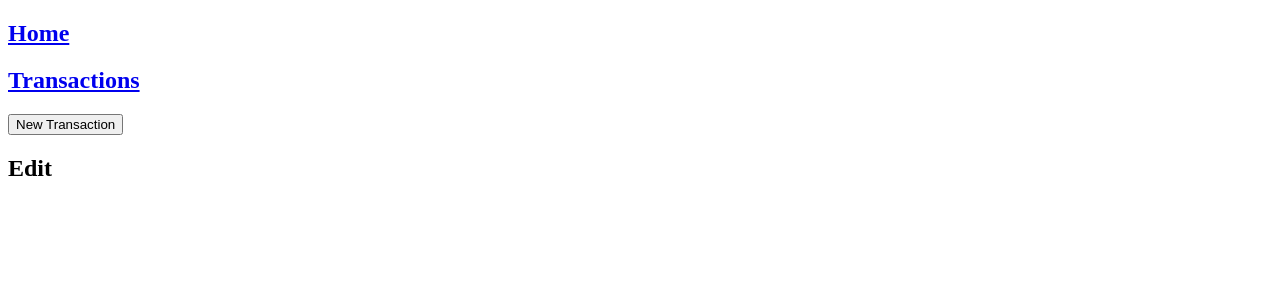
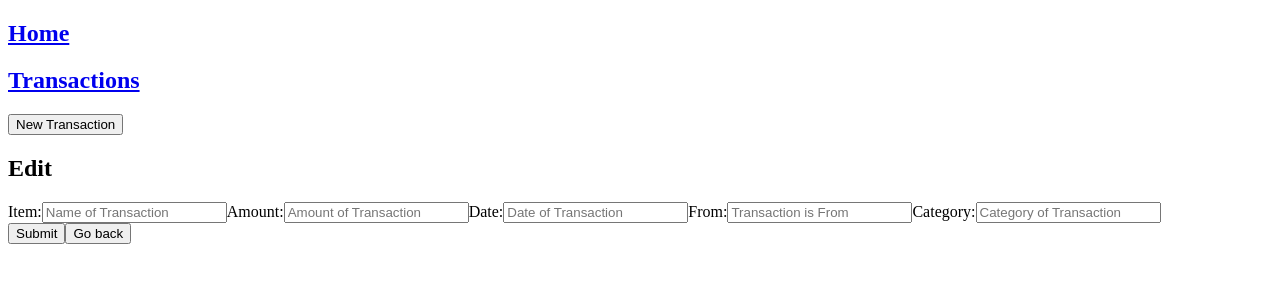
Before and after one commit to SamuelBAlba/SamBudgetApp-FrontEnd, a React (Create React App) app: page /transactions/1/edit in a window 1280 px wide. Shown: the top 300 px of the page. Built offline with nearby package versions, Linux system fonts and the light colour scheme; no server answers.

Commit message:
need more commits

```diff
--- a/src/Components/TransactionDetails.js
+++ b/src/Components/TransactionDetails.js
@@ -36,7 +36,7 @@ export default function TransactionDetails() {
             <p>Date: {transaction.date}</p>
 
             <Link to={`/transactions`}><button>Go back</button></Link>
-            <Link to={`transactions/${index}/edit`}><button>Edit</button></Link>
+            <Link to={`/transactions/${index}/edit`}><button>Edit</button></Link>
             <button onClick={handleDelete}>Delete</button>
 
 
--- a/src/Components/TransactionEditForm.js
+++ b/src/Components/TransactionEditForm.js
@@ -5,11 +5,103 @@ const API = process.env.REACT_APP_API_URL;
 
 
 export default function TransactionEditForm() {
+    const navigate = useNavigate();
+    let {index} = useParams();
+
+    const [transaction, setTransaction] = useState({
+        itemName: "",
+        amount: "",
+        date: "",
+        from: "",
+        category: ""
+    })
+
+    useEffect(() => {
+        axios
+        .get(`${API}/transactions/${index}`)
+        .then((response) => {
+            setTransaction(response.data)
+        }).catch((e) => console.error(e))
+    }, [index])
+
+    function updateTransaction() {
+         axios
+            .put(`${API}/transactions/${index}`, transaction)
+            .then((response) => {
+                setTransaction(response.data)
+                navigate(`/transactions/${index}`)
+            }).catch((e) => console.warn("warn", e))
+    }
+
+    function handleTextChange(event) {
+        setTransaction({...transaction, [event.target.id]: event.target.value})
+    }
+
+    function handleSubmit(event) {
+        event.preventDefault()
+        updateTransaction()
+    }
+
     return (
-        <div>
+        <div className="Edit">
+            <form onSubmit={handleSubmit}>
+
+                <label htmlFor="item">Item:</label>
+                <input
+                id="item"
+                value={transaction.itemName}
+                type="text"
+                onChange={handleTextChange}
+                placeholder="Name of Transaction"
+                required
+                />
+
+                <label htmlFor="amount">Amount:</label>
+                <input
+                id="amount"
+                value={transaction.amount}
+                type="number"
+                onChange={handleTextChange}
+                placeholder="Amount of Transaction"
+                required
+                />
+
+                <label htmlFor="date">Date:</label>
+                <input
+                id="date"
+                value={transaction.date}
+                type="text"
+                onChange={handleTextChange}
+                placeholder="Date of Transaction"
+                required
+                />
+
+                <label htmlFor="from">From:</label>
+                <input
+                id="from"
+                value={transaction.from}
+                type="text"
+                onChange={handleTextChange}
+                placeholder="Transaction is From"
+                required
+                />
 
 
+                <label htmlFor="category">Category:</label>
+                <input
+                id="category"
+                value={transaction.category}
+                type="text"
+                onChange={handleTextChange}
+                placeholder="Category of Transaction"
+                required
+                />
+                <br/>
 
+                <input type="submit"/>
+                <Link to={`/transactions/${index}`}><button>Go back</button></Link>
+
+            </form>
         </div>
     )
 }
--- a/src/Components/Transactions.js
+++ b/src/Components/Transactions.js
@@ -32,6 +32,18 @@ export default function Transactions() {
 
     const totalAmount = calculateAmount();
 
+    function totalColor(totalAmount) {
+        let color = ''
+        if(totalAmount > 100){
+            color = 'green'
+        }else if(totalAmount >= 0 && totalAmount <= 100){
+            color = 'yellow'
+        }else {
+            color = 'red'
+        }
+        return color
+    }
+
 
 
     return (
@@ -39,7 +51,9 @@ export default function Transactions() {
             <section>
                 <table>
                     <thead>
-                        <th>Total: {totalAmount}</th>
+
+                        <th style={{color: totalColor(totalAmount)}}>Total: {totalAmount}</th>
+
                     </thead>
                     <tbody>
                         {transactions.map((transaction, index) => {
--- a/src/Pages/Edit.js
+++ b/src/Pages/Edit.js
@@ -1,7 +1,4 @@
 import TransactionEditForm from "../Components/TransactionEditForm"
-
-
-
 
 export default function Edit() {
     return (
```
